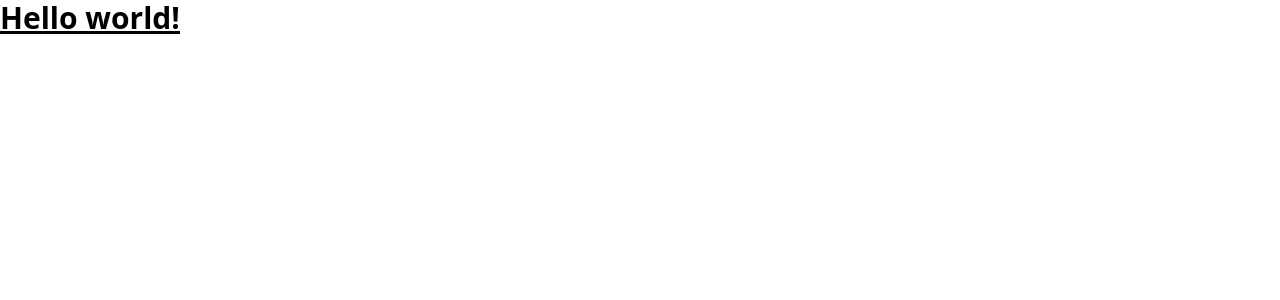
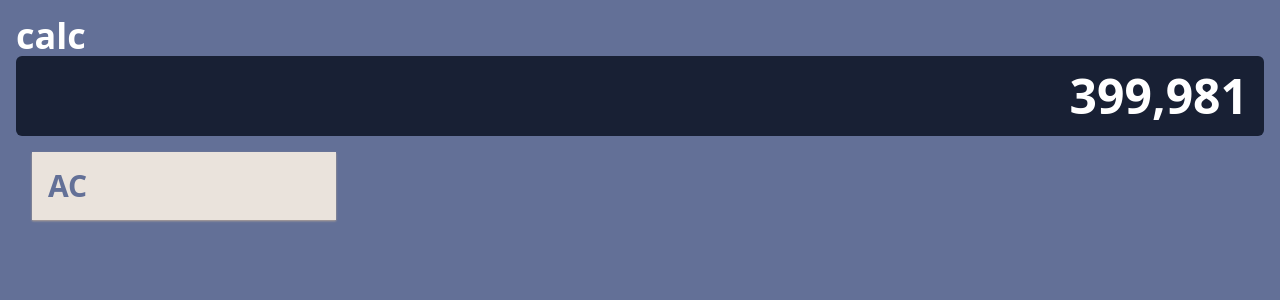
Before and after one commit to faroeq33/nicecalculator, a React (Vite) app: page / in a window 1280 px wide. Shown: the top 300 px of the page. Built offline with nearby package versions, Linux system fonts and the light colour scheme.

Commit message:
Add outputfield static + logo

```diff
--- a/src/App.tsx
+++ b/src/App.tsx
@@ -1,7 +1,10 @@
+import Calc from "./components/Calc";
+
 function App() {
   return (
     <>
-      <h1 className="text-3xl font-bold underline">Hello world!</h1>
+      {/* <h1 className="text-3xl font-bold underline">Hello world!</h1> */}
+      <Calc />
     </>
   );
 }
--- /dev/null
+++ b/src/components/Calc.tsx
@@ -0,0 +1,27 @@
+// type props = {
+//   children?: React.ReactNode;
+// };
+
+import CalcKeys from "./CalcKeys";
+import OutputField from "./OutputField";
+
+function Calc() {
+  return (
+    <>
+      <div className="h-screen p-4 text-white calc-wrapper bg-themeonedarkblue">
+        <div className="text-4xl font-extrabold logo">calc</div>
+        <OutputField className="p-4 text-5xl font-extrabold text-right rounded-md outputfield bg-themeonedarkestblueshadow">
+          399,981
+        </OutputField>
+        <CalcKeys className="grid grid-cols-4 p-4">
+          <div className="p-4 shadow-sm text-themeonedarkblueshadow key bg-themeonelightgreyorange shadow-themeonegreyorange">
+            <span className="text-3xl font-bold text-themeonedarkblue">
+              AC
+            </span>
+          </div>
+        </CalcKeys>
+      </div>
+    </>
+  );
+}
+export default Calc;
--- /dev/null
+++ b/src/components/CalcKeys.tsx
@@ -0,0 +1,13 @@
+type props = {
+  children?: React.ReactNode;
+  className?: string;
+};
+
+function CalcKeys(props: props) {
+  return (
+    <>
+      <div className={props.className}>{props.children}</div>
+    </>
+  );
+}
+export default CalcKeys;
--- /dev/null
+++ b/src/components/OutputField.tsx
@@ -0,0 +1,13 @@
+type props = {
+  children?: React.ReactNode;
+  className?: string;
+};
+
+function OutputField(props: props) {
+  return (
+    <>
+      <div className={props.className}>{props.children}</div>
+    </>
+  );
+}
+export default OutputField;
--- a/src/index.css
+++ b/src/index.css
@@ -1,5 +1,10 @@
 @import url("https://fonts.googleapis.com/css2?family=League+Spartan:wght@100..900&display=swap");
 
+h1,
+h2,
+h3 {
+  font-family: "League Spartan", sans-serif;
+}
 @tailwind base;
 @tailwind components;
 @tailwind utilities;
--- a/tailwind.config.js
+++ b/tailwind.config.js
@@ -2,7 +2,24 @@
 export default {
   content: ["./index.html", "./src/**/*.{js,ts,jsx,tsx}"],
   theme: {
-    extend: {},
+    extend: {
+      colors: {
+        themeonedarkblue: "hsl(225, 21%, 49%)",
+        themeonedarkblueshadow: "hsl(224, 28%, 35%)",
+        themeonedarkestblueshadow: "hsl(224, 36%, 15%)",
+        themeonemyred: "hsl(225, 21%, 49%)",
+        themeonemydarkred: "hsl(224, 28%, 35%)",
+        themeonelightgreyorange: "hsl(30, 25%, 89%)",
+        themeonegreyorange: "hsl(28, 16%, 65%)",
+        secondary: {
+          100: "#E2E2D5",
+          200: "#888883",
+        },
+      },
+      // fontFamily: {
+      //   body: ["Nunito"],
+      // },
+    },
   },
   plugins: [],
 };
```
Also changed, not shown: design/style-guide.md (+1 -0 lines).
